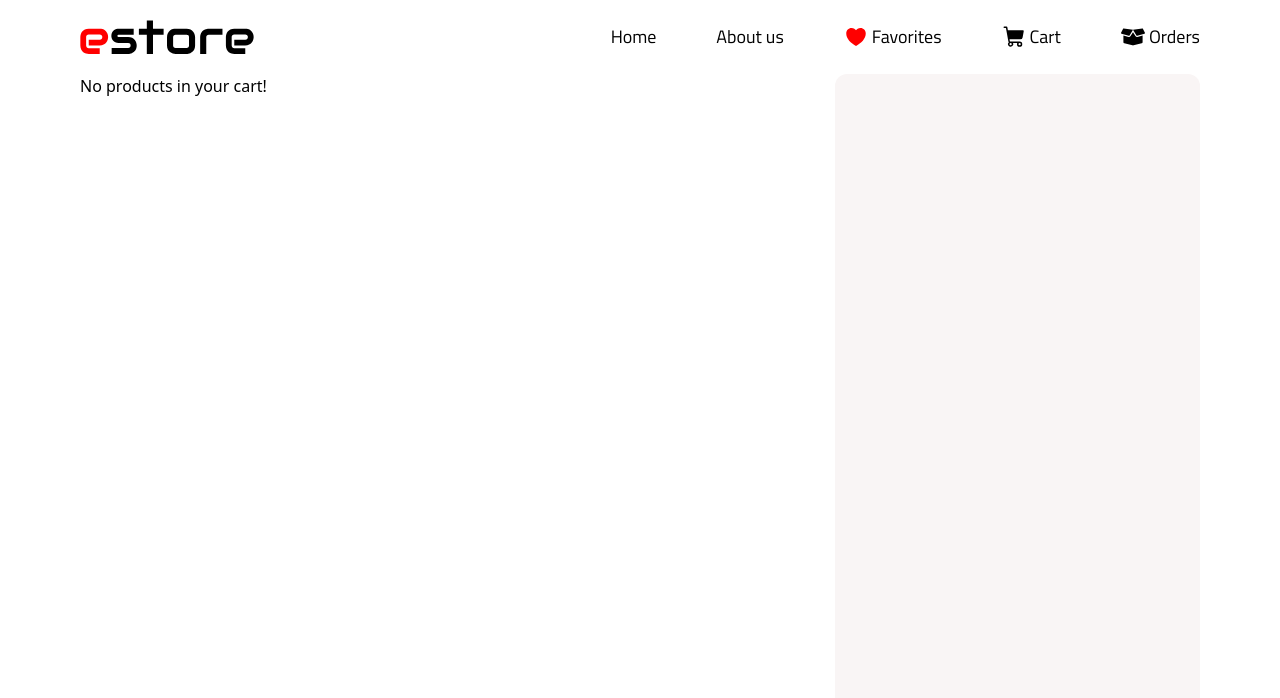
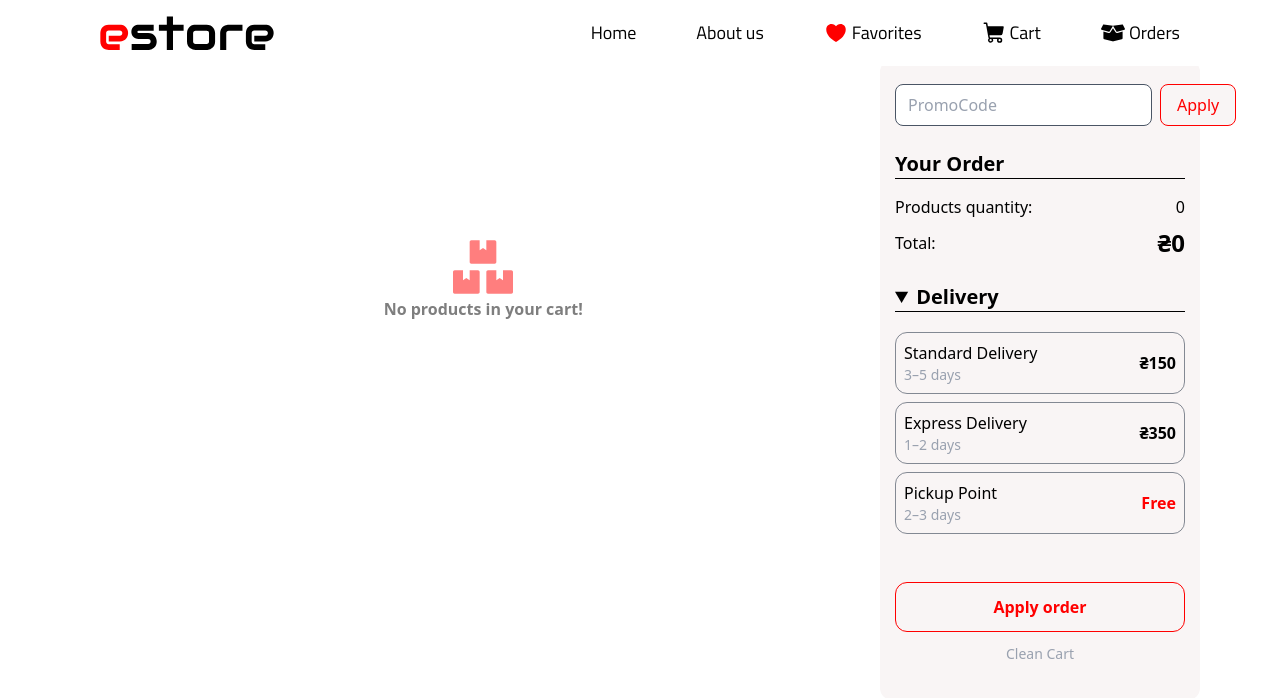
Before and after one commit to Violettalez/mini-e-commerce-store-app, a React (Vite) app: page /cart in a window 1280 px wide. Shown: the top 698 px of the page. Built offline with nearby package versions, Linux system fonts and the light colour scheme.

Commit message:
add more info about cart and calculation of discount

```diff
--- a/src/components/Navigation.jsx
+++ b/src/components/Navigation.jsx
@@ -3,10 +3,13 @@ import { PiShoppingCartFill } from "react-icons/pi";
 import { FaBoxOpen } from "react-icons/fa";
 import { Link } from "react-router-dom";
 import { useSelector } from "react-redux";
+import {
+  selectCartQuantity,
+} from "../store/cartSlice";
 function Navigation({ data }) {
-  const { totalQ } = useSelector((state) => state.cart);
+  const totalQ = useSelector(selectCartQuantity);
   return (
-    <nav className="flex justify-between items-center mb-5">
+    <nav className="fixed top-0 left-0 w-full bg-basic-weight py-4 px-25 flex justify-between items-center z-100">
       <img src="/long-logo.svg" alt="logo" draggable="false" />
       <ul className="flex gap-15 items-center *:text-lg *:hover:border-b-3 *:hover:border-basic-red *:font-header *:hover:cursor-pointer">
         <li>
--- a/src/components/ProductItem.jsx
+++ b/src/components/ProductItem.jsx
@@ -11,6 +11,7 @@ const ProductItem = ({ product }) => {
           src={product.picture}
           alt={product.title}
           className=" w-full h-48 object-cover mb-4 rounded"
+          draggable="false"
         />
         <h2 className="text-lg font-semibold mb-2 font-header">
           {product.title}
@@ -20,7 +21,7 @@ const ProductItem = ({ product }) => {
           Category: {product.category}
         </p>
         <p className=" text-sm mb-2">{product.description}</p>
-        <p className=" text-lg font-bold mb-2">${product.price}</p>
+        <p className=" text-lg font-bold mb-2">₴{product.price}</p>
         <p className=" text-sm text-yellow-500">Rating: {product.rating}⭐</p>
       </div>
 
--- a/src/pages/Cart.jsx
+++ b/src/pages/Cart.jsx
@@ -3,17 +3,29 @@ import {
   addProduct,
   deleteProduct,
   totalDeleteProduct,
+  addPromoCode,
+  cleanCart,
 } from "../store/cartSlice";
 import { MdDeleteForever } from "react-icons/md";
 import { FaSquarePlus, FaSquareMinus } from "react-icons/fa6";
+import { FaBoxes } from "react-icons/fa";
+import {
+  selectCartTotalWithDiscount,
+  selectCartQuantity,
+  selectCartTotal,
+} from "../store/cartSlice";
+import { useState } from "react";
 
 function Cart({ data }) {
-  const { products, sum } = useSelector((state) => state.cart);
+  const { products, discount } = useSelector((state) => state.cart);
   const dispatch = useDispatch();
-
+  const sum = useSelector(selectCartTotal);
+  const totalQ = useSelector(selectCartQuantity);
+  const [promoCode, setPromoCode] = useState("");
+  const totalWithDiscount = useSelector(selectCartTotalWithDiscount);
   return (
-    <div className="flex flex-row gap-6">
-      <div className="flex-2 flex flex-col gap-4 w-full">
+    <div className="flex flex-row gap-6 pt-10">
+      <div className="flex flex-col gap-4 w-[63vw] pt-4">
         {products.length !== 0 ? (
           products.map((product) => (
             <div
@@ -24,6 +36,7 @@ function Cart({ data }) {
                 src={product.picture}
                 alt={product.title}
                 className=" w-[100px] h-[100px] object-cover mb-4 rounded flex-1"
+                draggable="false"
               />
               <div className="flex-flex-col gap-0.5 flex-3">
                 <h2 className="text-lg font-semibold font-header">
@@ -34,7 +47,7 @@ function Cart({ data }) {
                   Category: {product.category}
                 </p>
                 <p className=" text-sm">{product.description}</p>
-                <p className=" text-lg font-bold">${product.price}</p>
+                <p className=" text-lg font-bold">₴{product.price}</p>
                 <p className=" text-sm text-yellow-500">
                   Rating: {product.rating}⭐
                 </p>
@@ -57,13 +70,102 @@ function Cart({ data }) {
             </div>
           ))
         ) : (
-          <div>
-            <p>No products in your cart!</p>
+          <div className="flex flex-col items-center justify-center py-[20%]">
+            <FaBoxes className="text-6xl text-basic-red opacity-50" />
+            <p className="font-bold opacity-50">No products in your cart!</p>
           </div>
         )}
       </div>
 
-      <div className="flex-1 bg-dark-weight h-[80vh] rounded-xl"></div>
+      <div className="fixed right-20 bg-dark-weight min-h-[80vh] w-[25%] rounded-xl flex flex-col py-6 px-[15px] text-white">
+        <div className="flex gap-2 mb-6">
+          <input
+            type="text"
+            placeholder="PromoCode"
+            value={promoCode}
+            className="flex-1 px-3 py-2 rounded-lg bg-basic-weight text-basic-black placeholder-gray-400 border border-gray-600 focus:border-red-500 focus:outline-none"
+            onChange={(e) => setPromoCode(e.target.value)}
+          />
+
+          <button
+            className="px-4 py-2 bg-basic-red rounded-lg hover:bg-red-700 transition disabled:bg-dark-weight disabled:border-1 disabled:border-basic-red disabled:text-basic-red"
+            disabled={totalQ < 1}
+            onClick={() => dispatch(addPromoCode(promoCode))}
+          >
+            Apply
+          </button>
+        </div>
+        {discount !== 0 ? (
+          <p className=" text-basic-red">Your discount: {discount}%</p>
+        ) : null}
+        <h2 className="text-xl font-semibold mb-4 border-b text-basic-black">
+          Your Order
+        </h2>
+
+        <div className="flex justify-between mb-2 text-basic-black items-center">
+          <p>Products quantity:</p>
+          <p>{totalQ}</p>
+        </div>
+        <div className="flex justify-between mb-3 text-basic-black items-center">
+          <p>Total:</p>
+          {discount === 0 ? (
+            <p className="text-2xl font-semibold">₴{sum}</p>
+          ) : (
+            <div>
+              <p className="text-2xl font-semibold text-basic-red">
+                ₴{totalWithDiscount}
+              </p>
+              <p className="text-lg line-through text-gray-500">₴{sum}</p>
+            </div>
+          )}
+        </div>
+
+        <details className="py-3  flex flex-col gap-2" open="true">
+          <summary className="text-xl font-semibold mb-3 border-b text-basic-black">
+            Delivery
+          </summary>
+          <div className="flex flex-col gap-2">
+            <div className="flex items-center justify-between rounded-xl border border-gray-700/60 p-2 hover:border-basic-red transition">
+              <div>
+                <p className="font-medium text-basic-black">
+                  Standard Delivery
+                </p>
+                <p className="text-sm text-gray-400">3–5 days</p>
+              </div>
+              <span className="font-semibold text-basic-black">₴150</span>
+            </div>
+
+            <div className="flex items-center justify-between rounded-xl border border-gray-700/60 p-2 hover:border-basic-red transition">
+              <div>
+                <p className="font-medium text-basic-black">Express Delivery</p>
+                <p className="text-sm text-gray-400">1–2 days</p>
+              </div>
+              <span className="font-semibold text-basic-black">₴350</span>
+            </div>
+
+            <div className="flex items-center justify-between rounded-xl border border-gray-700/60 p-2 hover:border-basic-red transition">
+              <div>
+                <p className="font-medium text-basic-black">Pickup Point</p>
+                <p className="text-sm text-gray-400">2–3 days</p>
+              </div>
+              <span className="font-semibold text-basic-red">Free</span>
+            </div>
+          </div>
+        </details>
+
+        <button
+          className="w-full py-3 mt-auto  rounded-xl bg-basic-red font-semibold hover:bg-red-700 transition disabled:bg-dark-weight disabled:border-1 disabled:border-basic-red disabled:text-basic-red"
+          disabled={totalQ < 1}
+        >
+          Apply order
+        </button>
+        <button
+          className="text-sm text-gray-400 py-3 cursor-pointer"
+          onClick={() => dispatch(cleanCart())}
+        >
+          Clean Cart
+        </button>
+      </div>
     </div>
   );
 }
--- a/src/pages/Home.jsx
+++ b/src/pages/Home.jsx
@@ -33,7 +33,7 @@ function Home({ data }) {
   }, []);
 
   return (
-    <div className="flex bg-basic-weight w-full min-h-[85vh] rounded-xl">
+    <div className="flex bg-basic-weight w-full min-h-[85vh] rounded-xl pt-10">
       <section className="bg-dark-weight flex-1 py-5 px-5 rounded-xl flex flex-col gap-10">
         <div className="relative w-full max-w-sm">
           <BsSearchHeart
--- a/src/store/cartSlice.js
+++ b/src/store/cartSlice.js
@@ -4,8 +4,11 @@ const cartSlice = createSlice({
   name: "cart",
   initialState: {
     products: [],
-    sum: 0,
-    totalQ: 0,
+    promoCodes: [
+      { pC: "SALES777", discount: 10 },
+      { pC: "VIOLETTA27", discount: 15 },
+    ],
+    discount: 0,
   },
   reducers: {
     addProduct: (state, action) => {
@@ -15,8 +18,6 @@ const cartSlice = createSlice({
       } else {
         state.products.push({ ...action.payload, quantity: 1 });
       }
-      state.sum += Number(action.payload.price);
-      state.totalQ += 1;
     },
     deleteProduct: (state, action) => {
       const prod = state.products.find((pr) => pr.id === action.payload);
@@ -27,28 +28,44 @@ const cartSlice = createSlice({
             (product) => product.id !== action.payload
           );
         }
-        state.sum -= Number(prod.price);
-        state.totalQ -= 1;
       }
     },
     totalDeleteProduct: (state, action) => {
       const prod = state.products.find((pr) => pr.id === action.payload);
       if (prod) {
-        state.sum -= Number(prod.price) * prod.quantity;
-        state.totalQ -= prod.quantity;
         state.products = state.products.filter(
           (product) => product.id !== action.payload
         );
       }
     },
-    clearCart: (state) => {
+    cleanCart: (state) => {
       state.products = [];
-      state.sum = 0;
-      state.totalQ = 0;
+      state.discount = 0;
+    },
+    addPromoCode: (state, action) => {
+      const pCode = action.payload;
+      const prom = state.promoCodes.find((promocode) => promocode.pC === pCode);
+      state.discount = prom ? prom.discount : 0;
     },
   },
 });
+export const selectCartTotal = (state) =>
+  state.cart.products.reduce((sum, p) => sum + p.price * p.quantity, 0);
 
-export const { addProduct, deleteProduct, clearCart, totalDeleteProduct } =
-  cartSlice.actions;
+export const selectCartQuantity = (state) =>
+  state.cart.products.reduce((total, p) => total + p.quantity, 0);
+
+export const selectCartTotalWithDiscount = (state) => {
+  const total = selectCartTotal(state);
+  const discounted = total - (total / 100) * state.cart.discount;
+  return discounted > 0 ? discounted : 0;
+};
+
+export const {
+  addProduct,
+  deleteProduct,
+  cleanCart,
+  totalDeleteProduct,
+  addPromoCode,
+} = cartSlice.actions;
 export default cartSlice.reducer;
```
